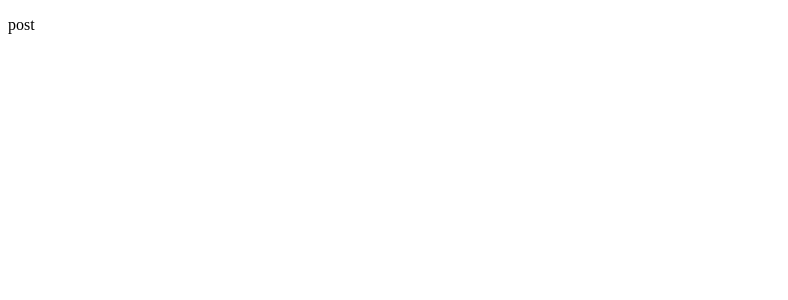
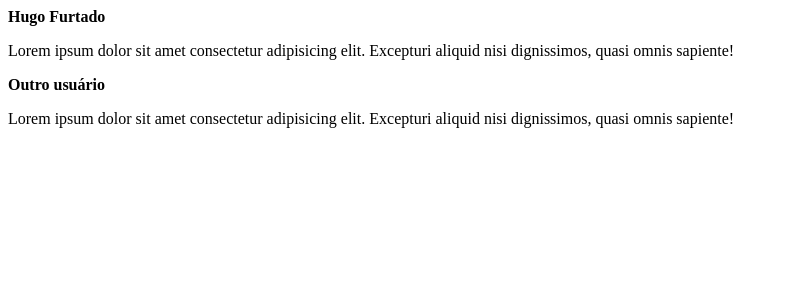
Before and after one commit to HugoFur/Ignite-Feed, a React (Vite) app: page / in a window 1280 px wide. Shown: the top 300 px of the page, without its empty margins (0-788 px from the left). Built offline with nearby package versions, Linux system fonts and the light colour scheme.

Commit message:
:sparkles: feat(componente Post): criação estrutura inicial de Post

```diff
--- a/src/App.jsx
+++ b/src/App.jsx
@@ -2,6 +2,15 @@
 
 export function App() {
   return(
-    <Post />
+    <div>
+      <Post
+      author="Hugo Furtado"
+      content="Lorem ipsum dolor sit amet consectetur adipisicing elit. Excepturi aliquid nisi dignissimos, quasi omnis sapiente!"
+      />
+      <Post
+      author="Outro usuário"
+      content="Lorem ipsum dolor sit amet consectetur adipisicing elit. Excepturi aliquid nisi dignissimos, quasi omnis sapiente!"
+      />
+    </div>
   )
 }
--- a/src/Post.jsx
+++ b/src/Post.jsx
@@ -1,3 +1,8 @@
-export function Post(){
-    return <p>post</p>
+export function Post(props){
+    return (
+        <div>
+            <strong> { props.author } </strong>
+            <p> { props.content } </p>
+        </div>
+    )
 }
```
